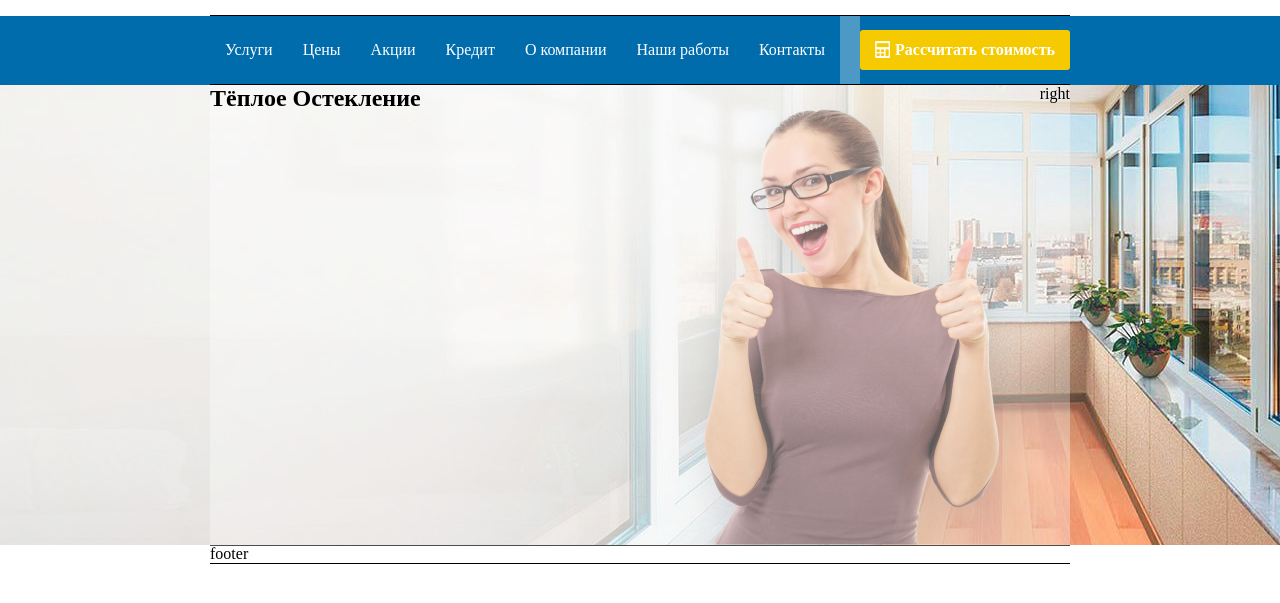
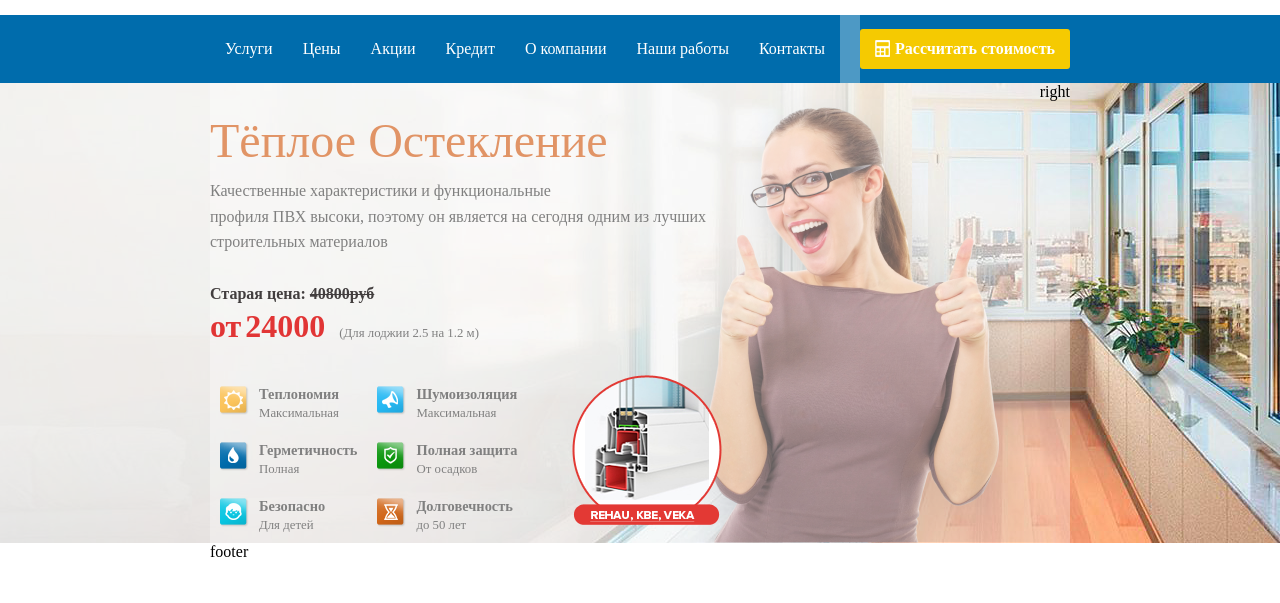
Before and after one commit to AlexeyZvezdin/mosbalkon_front, a plain HTML site: page public/index.html in a window 1280 px wide. Shown: the part 65-668 px from the top of the page. Drawn offline with Linux system fonts and the light colour scheme.

Commit message:
Part of a slider is created

```diff
--- a/public/css/section.css
+++ /dev/null
@@ -1,14 +0,0 @@
-.box__actions {
-  background-image: url('../assets/slide_1.png');
-  height: 460px;
-  background-size: cover;
-  background-position: center;
-  background-repeat: no-repeat;
-}
-
-.box__actions_delimeter {
-  display: flex;
-  justify-content: space-between;
-  background-color: transparent;
-  height: 460px;
-}
--- /dev/null
+++ b/public/css/section_slider.css
@@ -0,0 +1,102 @@
+.box__actions {
+  background-image: url('../assets/slide_1.png');
+  height: 460px;
+  background-size: cover;
+  background-position: center;
+  background-repeat: no-repeat;
+}
+
+.box__actions_delimeter {
+  display: flex;
+  justify-content: space-between;
+  background-color: transparent;
+  height: 460px;
+}
+
+.box__actions_left h2 {
+  color: #e19466;
+  font-size: 3em;
+  font-weight: 200;
+  margin-top: 30px;
+}
+
+.box__actions_description {
+  margin-top: 10px;
+  color: gray;
+  line-height: 1.6em;
+  font-weight: 200;
+}
+
+.box__actions_old_price {
+  color: rgb(66, 62, 62);
+  font-weight: bolder;
+  margin-top: 30px;
+}
+
+.box__actions_old_price > span {
+  text-decoration: line-through;
+}
+
+.box__actions_new_price {
+  padding-top: 5px;
+  color: #e13535;
+}
+
+.box__actions_new_price__from {
+  font-size: 2em;
+  font-weight: bolder;
+}
+
+.box__actions_new_price__to {
+  font-size: 2em;
+  font-weight: bolder;
+}
+
+.box__actions_new_price__description {
+  font-size: 0.8em;
+  color: gray;
+  font-weight: 200;
+  margin-left: 10px;
+}
+
+.box__actions_qualities {
+  margin-top: 30px;
+  display: flex;
+}
+
+.box__actions_qualities__left {
+}
+.box__actions_qualities__right {
+}
+
+.box__actions_qualities_content {
+  box-sizing: border-box;
+  display: flex;
+  flex-direction: row;
+  align-items: center;
+  padding: 10px;
+}
+
+.box__actions_qualities_content > div:first-child {
+  margin-right: 10px;
+}
+
+.box__actions_qualities_content > div:last-child {
+  flex-direction: column;
+  text-align: left;
+}
+
+.box__actions_qualities_content > div span:first-child {
+  font-size: 0.9em;
+  color: gray;
+  font-weight: bold;
+}
+.box__actions_qualities_content > div span:last-child {
+  font-size: 0.8em;
+  color: gray;
+  font-weight: 200;
+}
+
+.box__actions_qualities_prof {
+  margin-left: 45px;
+}
--- a/public/css/style.css
+++ b/public/css/style.css
@@ -29,7 +29,6 @@
   max-width: 860px;
   min-width: 860px;
   margin: 0 auto;
-  border-bottom: 1px solid black;
 }
 
 /* HEADER NAV  */
--- a/public/index.html
+++ b/public/index.html
@@ -7,7 +7,7 @@
     <title>Mosbalkon</title>
 
     <link rel="stylesheet" href="./css/style.css" />
-    <link rel="stylesheet" href="./css/section.css" />
+    <link rel="stylesheet" href="./css/section_slider.css" />
   </head>
   <body>
     <header>
@@ -67,6 +67,103 @@
           <div class="box__actions_delimeter">
             <div class="box__actions_left">
               <h2>Тёплое Остекление</h2>
+              <p class="box__actions_description">
+                <span>Качественные характеристики и функциональные</span> <br />
+                <span
+                  >профиля ПВХ высоки, поэтому он является на сегодня одним из
+                  лучших</span
+                >
+                <br />
+                <span>строительных материалов</span>
+              </p>
+
+              <p class="box__actions_old_price">
+                Старая цена: <span>40800руб</span>
+              </p>
+
+              <p class="box__actions_new_price">
+                <span class="box__actions_new_price__from">от</span>
+                <span class="box__actions_new_price__to">24000</span>
+                <span class="box__actions_new_price__description"
+                  >(Для лоджии 2.5 на 1.2 м)</span
+                >
+              </p>
+
+              <div class="box__actions_qualities">
+                <div class="box__actions_qualities__left">
+                  <div class="box__actions_qualities_content">
+                    <div>
+                      <img
+                        src="./assets/icons/icon_sun.png"
+                        alt="icons_qualities"
+                      />
+                    </div>
+                    <div>
+                      <span>Теплономия</span><br /><span>Максимальная</span>
+                    </div>
+                  </div>
+                  <div class="box__actions_qualities_content">
+                    <div>
+                      <img
+                        src="./assets/icons/icon_drop.png"
+                        alt="icons_qualities"
+                      />
+                    </div>
+                    <div>
+                      <span>Герметичность</span><br /><span>Полная</span>
+                    </div>
+                  </div>
+                  <div class="box__actions_qualities_content">
+                    <div>
+                      <img
+                        src="./assets/icons/icon_chil.png"
+                        alt="icons_qualities"
+                      />
+                    </div>
+                    <div>
+                      <span>Безопасно</span><br /><span>Для детей</span>
+                    </div>
+                  </div>
+                </div>
+                <div class="box__actions_qualities__right">
+                  <div class="box__actions_qualities_content">
+                    <div>
+                      <img
+                        src="./assets/icons/icon_silence.png"
+                        alt="icons_qualities"
+                      />
+                    </div>
+                    <div>
+                      <span>Шумоизоляция</span><br /><span>Максимальная</span>
+                    </div>
+                  </div>
+                  <div class="box__actions_qualities_content">
+                    <div>
+                      <img
+                        src="./assets/icons/icon_prot.png"
+                        alt="icons_qualities"
+                      />
+                    </div>
+                    <div>
+                      <span>Полная защита</span><br /><span>От осадков</span>
+                    </div>
+                  </div>
+                  <div class="box__actions_qualities_content">
+                    <div>
+                      <img
+                        src="./assets/icons/icon_dolgo.png"
+                        alt="icons_qualities"
+                      />
+                    </div>
+                    <div>
+                      <span>Долговечность</span><br /><span>до 50 лет</span>
+                    </div>
+                  </div>
+                </div>
+                <div class="box__actions_qualities_prof">
+                  <img src="./assets/prof.png" alt="профнастил" />
+                </div>
+              </div>
             </div>
             <div class="box__actions_right">right</div>
           </div>
```
Also changed, not shown: public/assets/icons/icon_chil.png (added), public/assets/icons/icon_dolgo.png (added), public/assets/icons/icon_drop.png (added), public/assets/icons/icon_prot.png (added), public/assets/icons/icon_silence.png (added), public/assets/icons/icon_sun.png (added), public/assets/prof.png (added).
